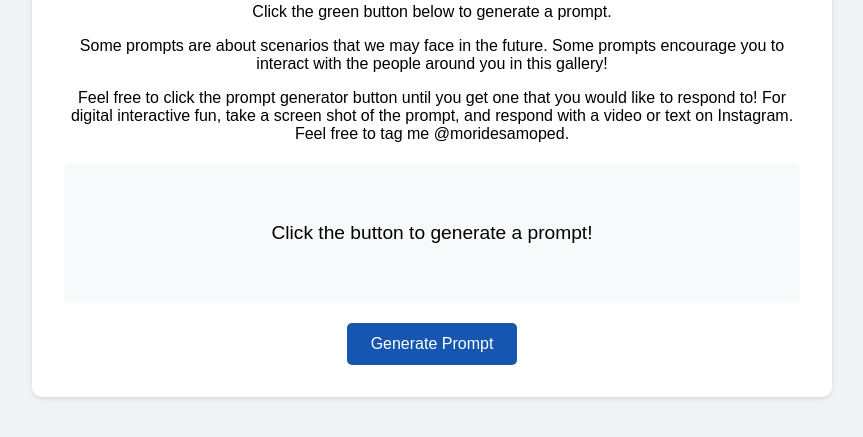
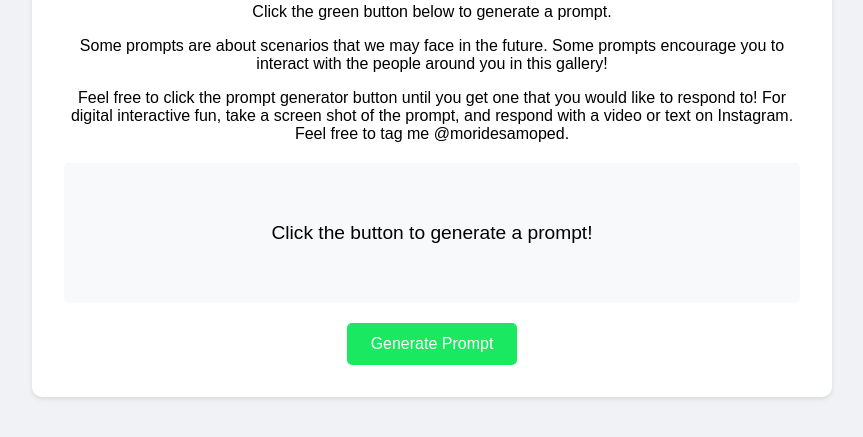
Before and after one commit to moridesamoped/unpredict, a plain HTML site: page index.html in a window 1280 px wide. In both pictures the pointer is over the button "Generate Prompt". Shown: the part 163-600 px from the top of the page, without its empty margins (208-1071 px from the left). Drawn offline with Linux system fonts and the light colour scheme.

Commit message:
Update index.html
button color change

```diff
--- a/index.html
+++ b/index.html
@@ -53,7 +53,7 @@
         }
 
         button:hover {
-            background-color: #1557b0;
+            background-color: #1ae861;
         }
     </style>
 </head>
```
